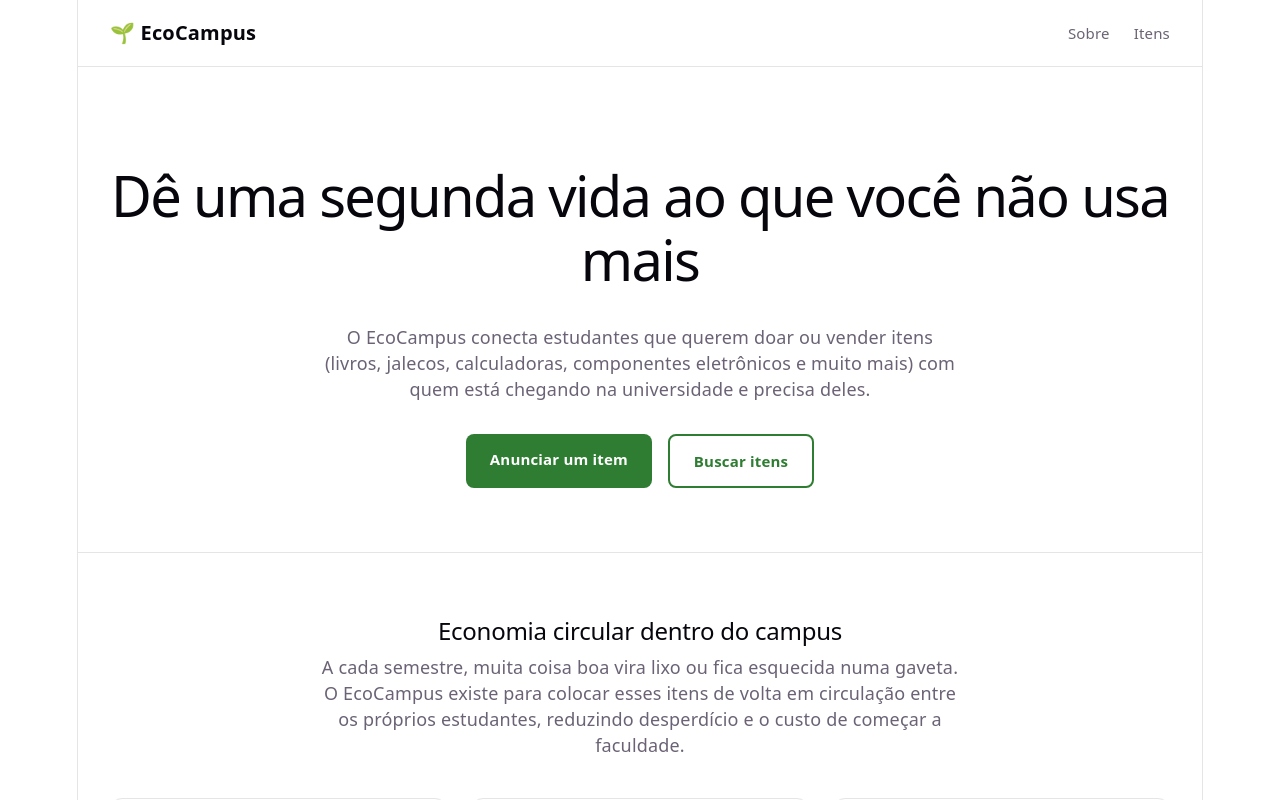
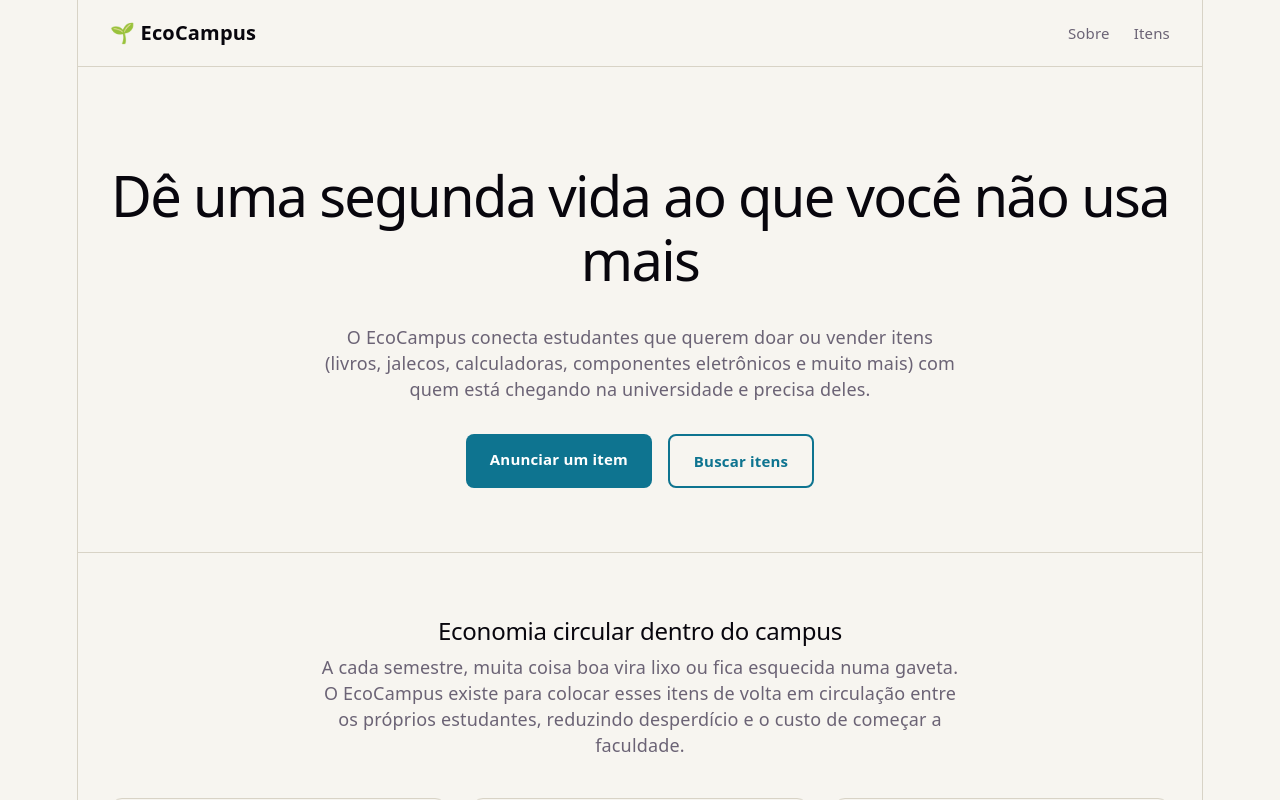
Before and after one commit to levicostaq/marketplace-campus-UNIFOR, a React (Vite) app in the folder frontend/: page / in a window 1280 px wide. Shown: the top 800 px of the page. Built offline with nearby package versions, Linux system fonts and the light colour scheme; no server answers.

Commit message:
Atualizando paleta de cores

```diff
--- a/frontend/index.html
+++ b/frontend/index.html
@@ -4,7 +4,7 @@
     <meta charset="UTF-8" />
     <link rel="icon" type="image/svg+xml" href="/favicon.svg" />
     <link rel="manifest" href="/manifest.json" />
-    <meta name="theme-color" content="#2e7d32" />
+    <meta name="theme-color" content="#0e7490" />
     <link rel="apple-touch-icon" href="/icon-192.png" />
     <meta name="viewport" content="width=device-width, initial-scale=1.0" />
     <title>EcoCampus</title>
--- a/frontend/src/components/AnuncioCard.jsx
+++ b/frontend/src/components/AnuncioCard.jsx
@@ -1,5 +1,5 @@
 function AnuncioCard({ anuncio }) {
-  const imagemPadrao = "https://placehold.co/300x200/2e7d32/white?text=Sem+imagem"
+  const imagemPadrao = "https://placehold.co/300x200/0e7490/white?text=Sem+imagem"
   const imagemSrc = anuncio.imagem_url || imagemPadrao
 
   function handleImagemErro(evento) {
--- a/frontend/src/index.css
+++ b/frontend/src/index.css
@@ -1,12 +1,12 @@
 :root {
   --text: #6b6375;
   --text-h: #08060d;
-  --bg: #fff;
-  --border: #e5e4e7;
+  --bg: #f7f5f0;
+  --accent: #0e7490;
+  --accent-bg: rgba(14, 116, 144, 0.1);
+  --accent-border: rgba(14, 116, 144, 0.5);
+  --border: #d8d3c6;
   --code-bg: #f4f3ec;
-  --accent: #2e7d32;
-  --accent-bg: rgba(46, 125, 50, 0.1);
-  --accent-border: rgba(46, 125, 50, 0.5);
   --social-bg: rgba(244, 243, 236, 0.5);
   --shadow:
     rgba(0, 0, 0, 0.1) 0 10px 15px -3px, rgba(0, 0, 0, 0.05) 0 4px 6px -2px;
@@ -31,26 +31,6 @@
 }
 html {
   scroll-behavior: smooth;
-}
-
-@media (prefers-color-scheme: dark) {
-  :root {
-    --text: #9ca3af;
-    --text-h: #f3f4f6;
-    --bg: #16171d;
-    --border: #2e303a;
-    --code-bg: #1f2028;
-    --accent: #66bb6a;
-    --accent-bg: rgba(102, 187, 106, 0.15);
-    --accent-border: rgba(102, 187, 106, 0.5);
-    --social-bg: rgba(47, 48, 58, 0.5);
-    --shadow:
-      rgba(0, 0, 0, 0.4) 0 10px 15px -3px, rgba(0, 0, 0, 0.25) 0 4px 6px -2px;
-  }
-
-  #social .button-icon {
-    filter: invert(1) brightness(2);
-  }
 }
 
 body {
```
Also changed, not shown: frontend/public/manifest.json, 1 other file (tests, documents, lock files or other folders).
